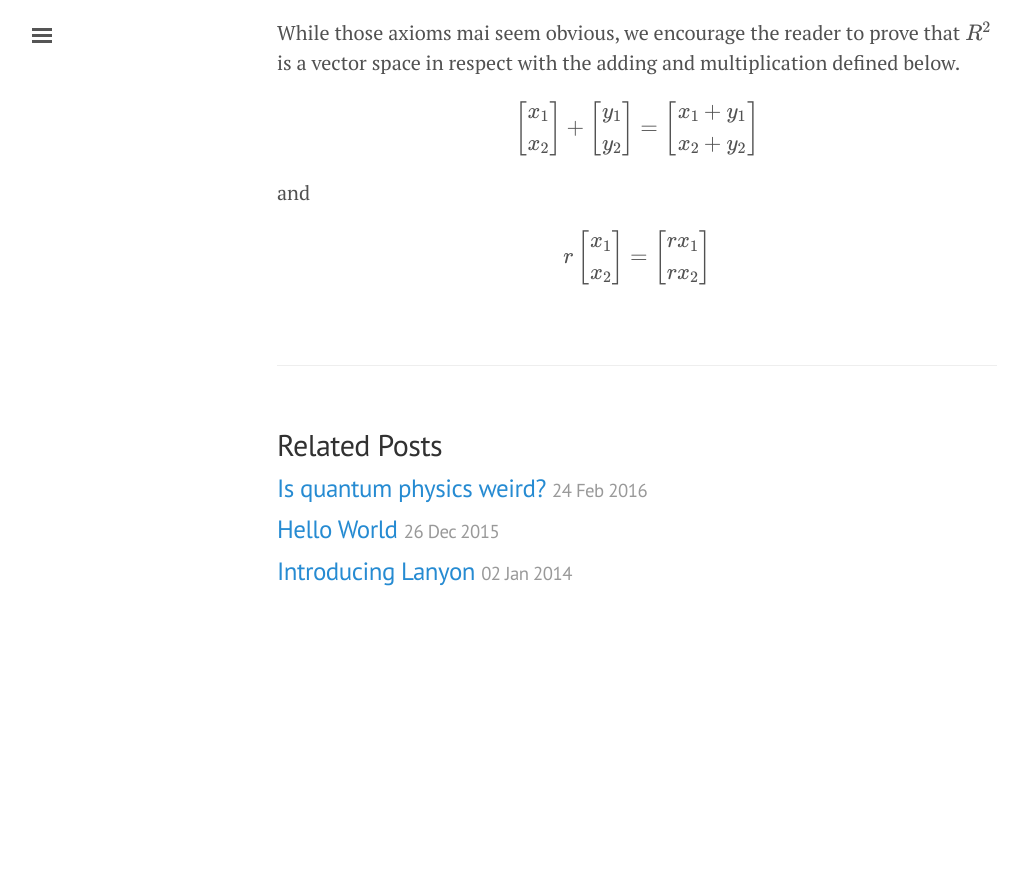
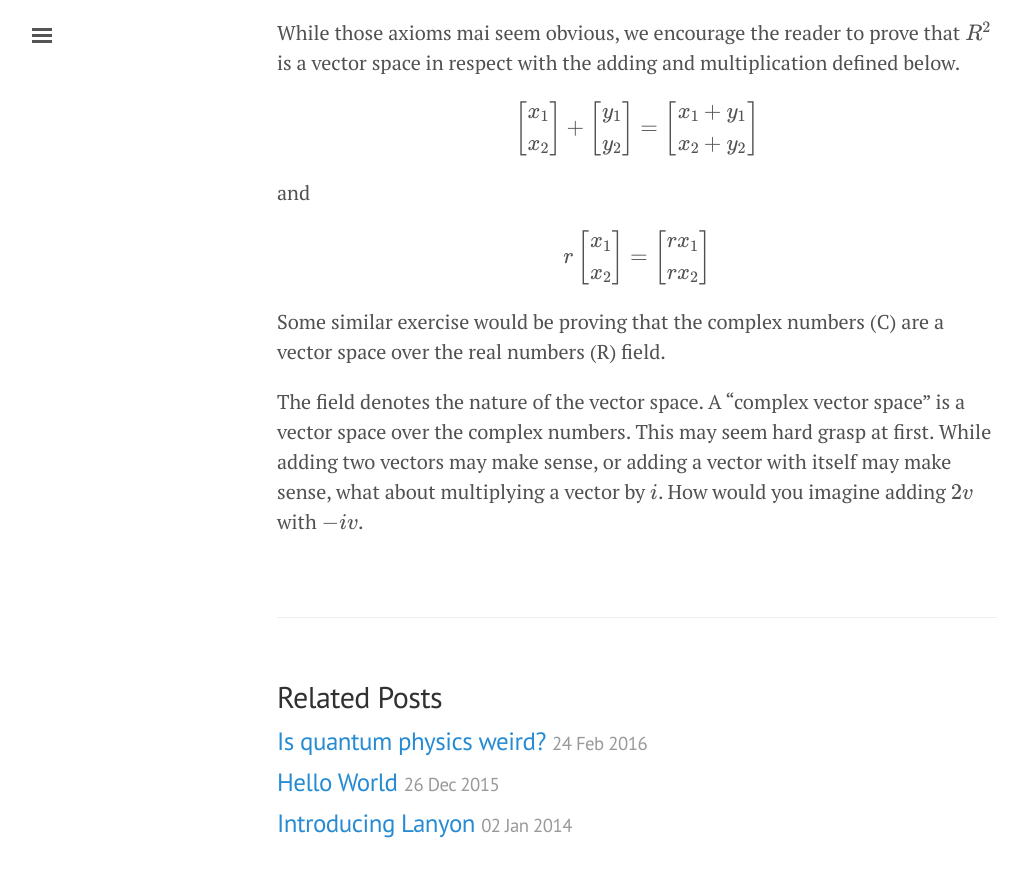
Before and after one commit to vilie/vilie.github.io, a Jekyll site: the page built from _posts/2016-03-02-Complex-vector-space.md, in a window 1280 px wide and 900 px high, scrolled down 1204 px. Shown: the top 877 px of the window, without its empty margins (3-1025 px from the left). Built offline with Jekyll 4.4.1, drawn with Linux system fonts in a browser that asks for light colours; formulas are drawn with MathJax 3; before the commit the page ends 1851 px from its top, so only the background shows below that.

Commit message:
posts: 2016: quantum physics: complex vector space second example
Signed-off-by: Valentin Ilie <valentin.ilie@gmail.com>

```diff
--- a/_posts/2016-03-02-Complex-vector-space.md
+++ b/_posts/2016-03-02-Complex-vector-space.md
@@ -56,3 +56,12 @@ and
 $$ r \begin{bmatrix} x_{1} \\ x_{2} \\ \end{bmatrix} =
    \begin{bmatrix} rx_{1} \\ rx_{2} \\ \end{bmatrix}
 $$
+
+Some similar exercise would be proving that the complex numbers (C) are a
+vector space over the real numbers (R) field.
+
+The field denotes the nature of the vector space. A "complex vector space" is
+a vector space over the complex numbers. This may seem hard grasp at first.
+While adding two vectors may make sense, or adding a vector with itself may
+make sense, what about multiplying a vector by $$ i $$. How would you
+imagine adding $$ 2v $$ with $$ -iv $$.
```
